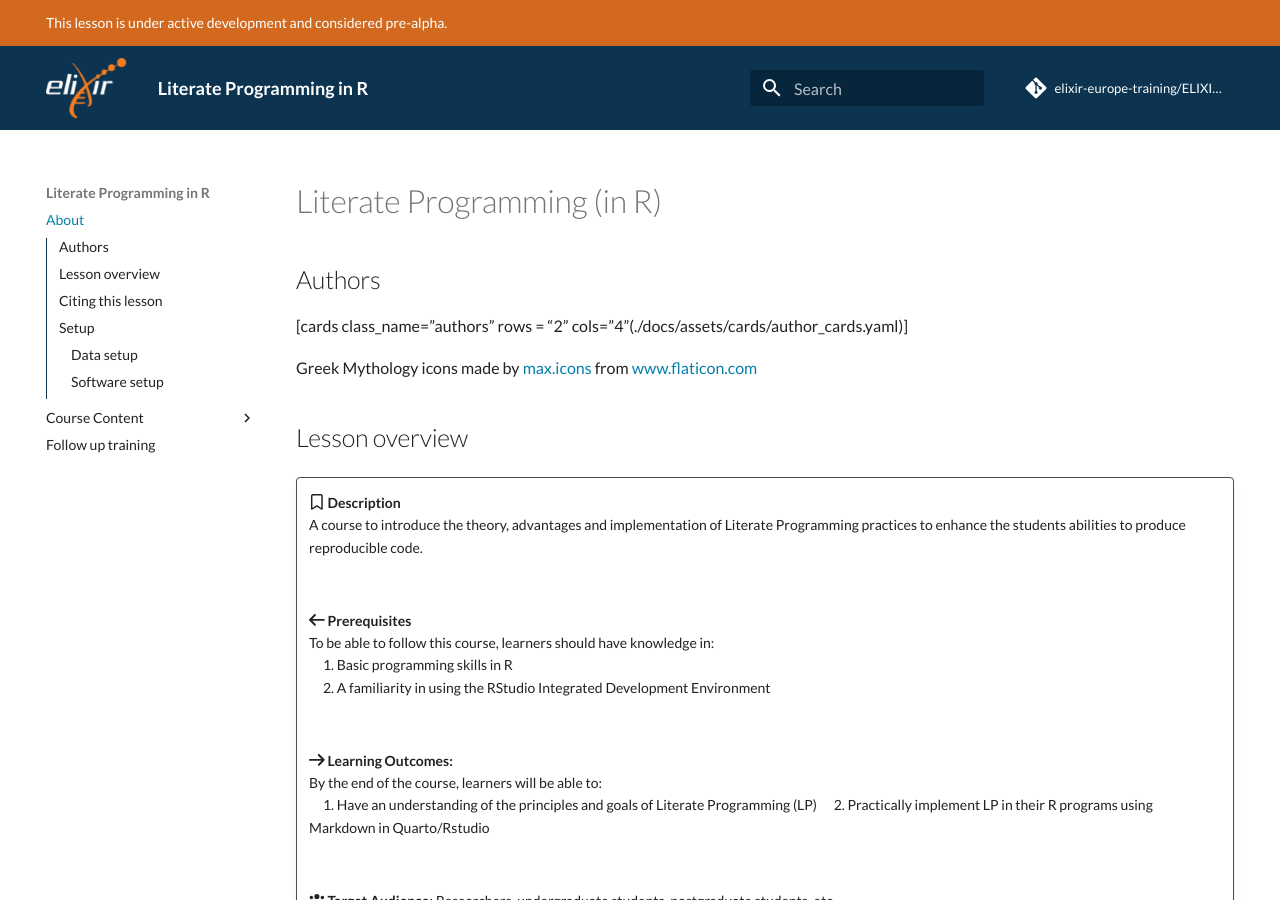
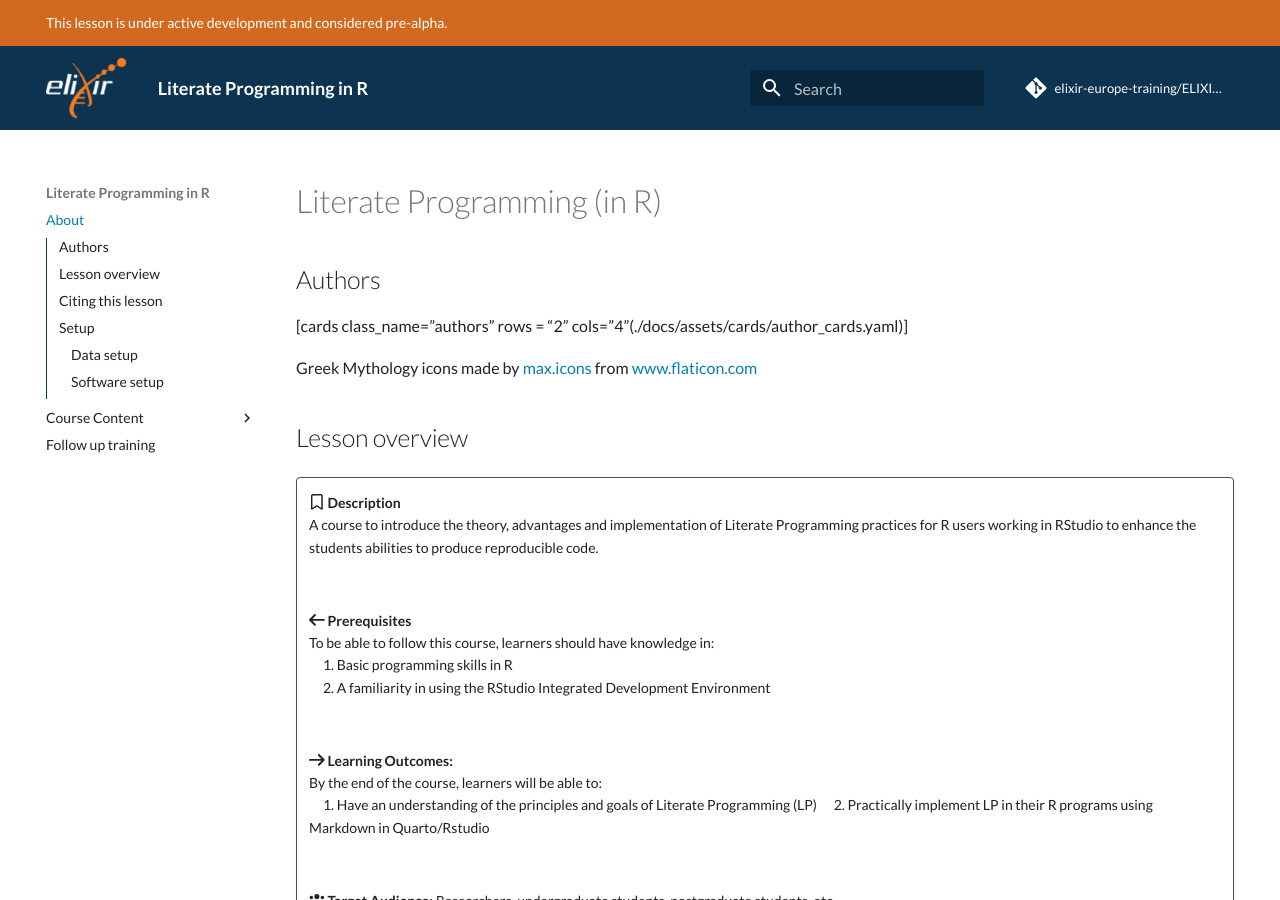
Before and after one commit to elixir-europe-training/ELIXIR-TrP-LiterateProgrammingR-CodeRep, an MkDocs documentation site: the page built from docs/index.md, in a window 1280 px wide and 900 px high. Built offline with MkDocs 1.6.1 and Material for MkDocs 9.7.7, drawn with Linux system fonts in a browser that asks for light colours; comment, search, counter and statistics services are not loaded.

Commit message:
Update index.md

```diff
--- a/docs/index.md
+++ b/docs/index.md
@@ -10,7 +10,7 @@ Greek Mythology icons made by [max.icons](https://www.flaticon.com/authors/maxic
 
 !!! overview ""
     :fontawesome-regular-bookmark: **Description**
-    A course to introduce the theory, advantages and implementation of Literate Programming practices to enhance the students abilities to produce reproducible code.
+    A course to introduce the theory, advantages and implementation of Literate Programming practices for R users working in RStudio to enhance the students abilities to produce reproducible code.
 
     </br>
 
```
